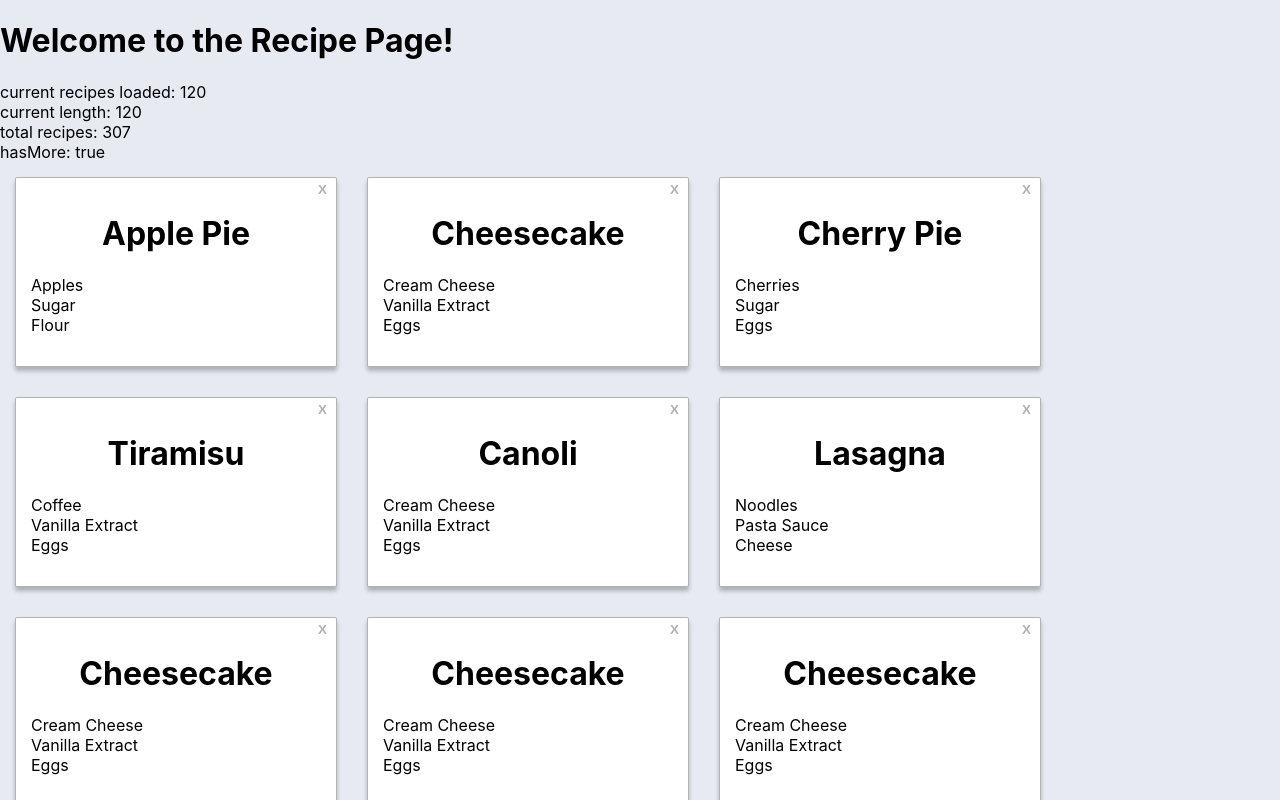
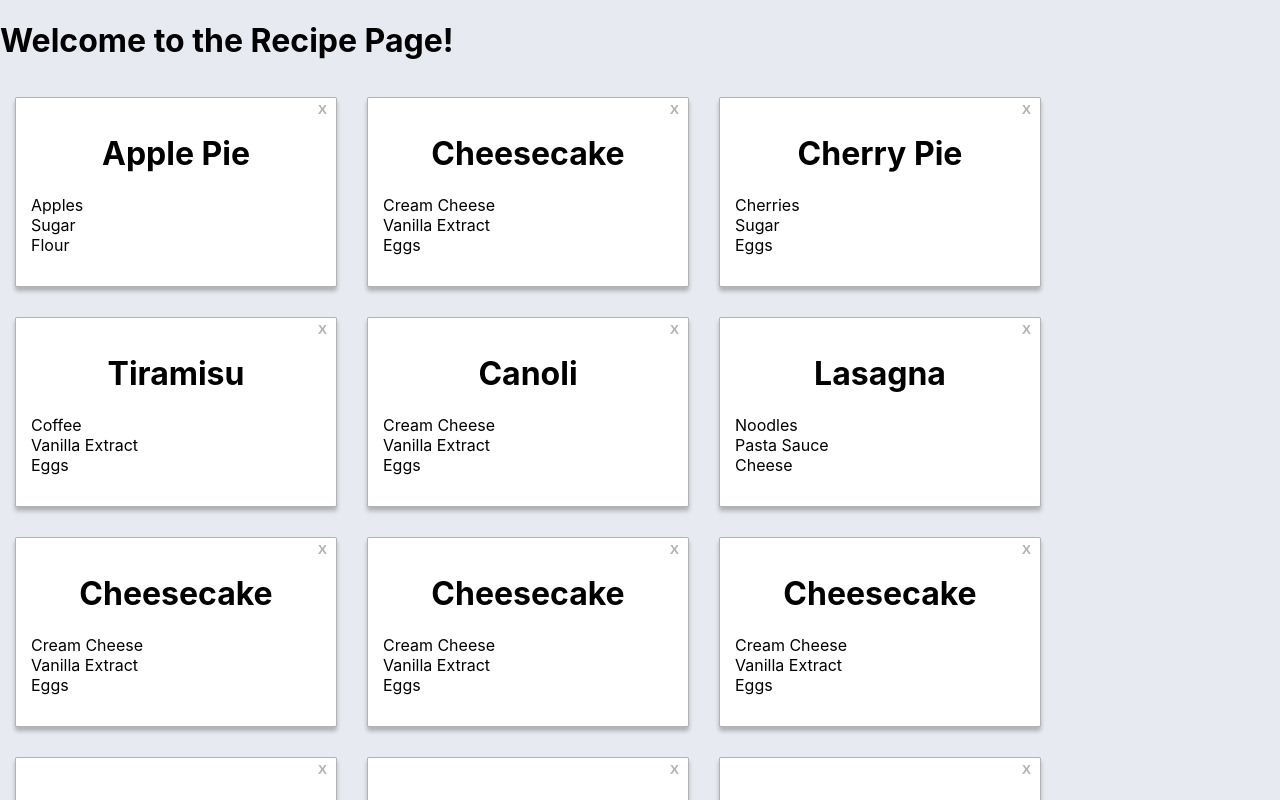
Before and after one commit to atranchida/recipe-book, a React (Create React App) app: page / in a window 1280 px wide. Shown: the top 800 px of the page. Built offline with nearby package versions, Linux system fonts and the light colour scheme.

Commit message:
removes div stating how many recipes there are, etc.

```diff
--- a/src/components/RecipeList.tsx
+++ b/src/components/RecipeList.tsx
@@ -31,13 +31,6 @@ const RecipeList = ({ recipes, onDelete }: Props) => {
     return (
         <div data-testid="recipeList" className = {styles.RecipeList}>
 
-           <div>
-            <span>current recipes loaded: {currentRecipes.length}</span><br/>
-            <span>current length: {currentLength}</span><br/>
-            <span>total recipes: {recipes.length}</span><br/>
-            <span>hasMore: {String(hasMore)}</span><br/>
-            </div>
-
             <InfiniteScroll className={styles.InfiniteScroll}
                 dataLength={currentLength}
                 next={fetchMoreData}
```
